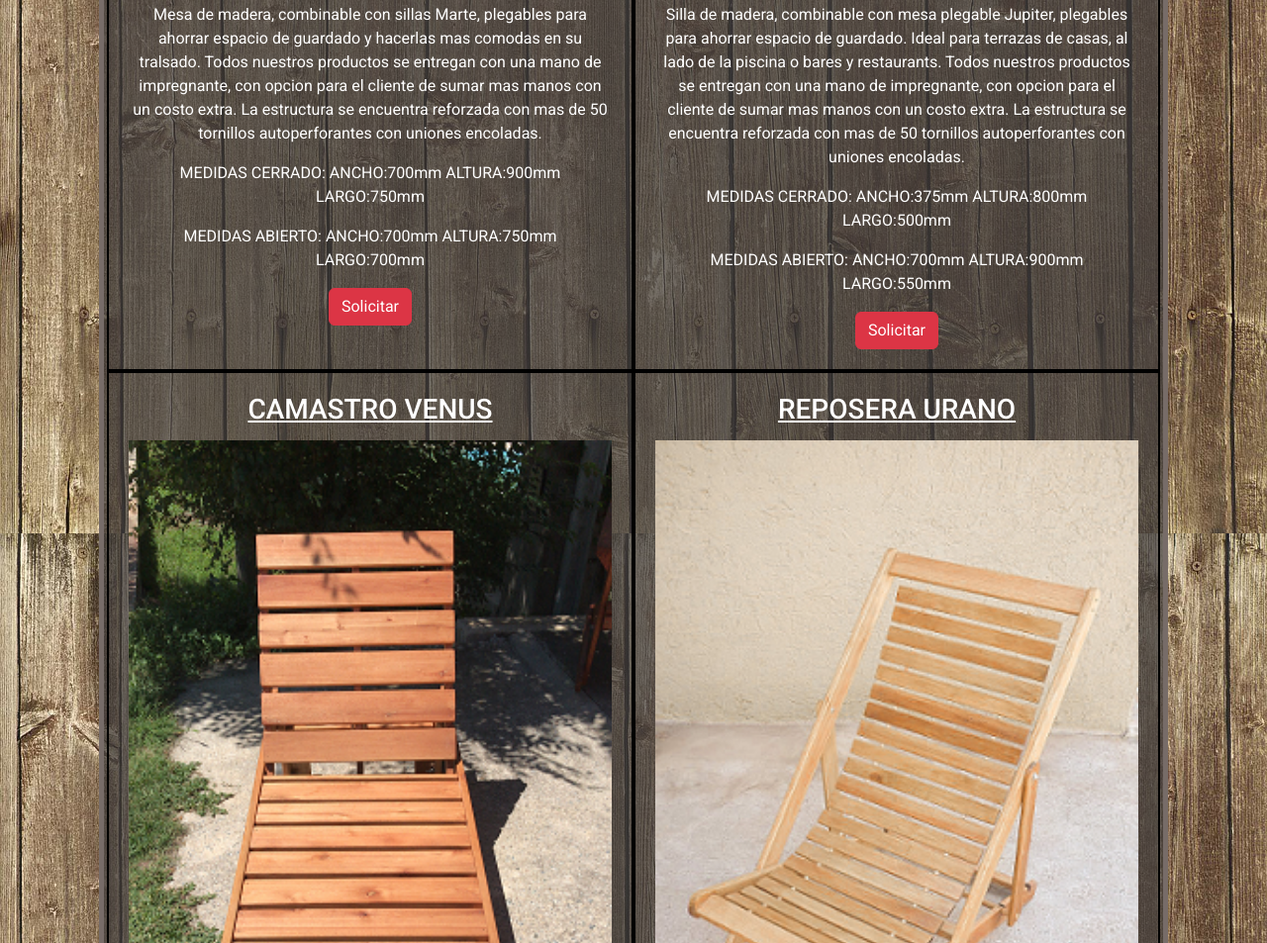
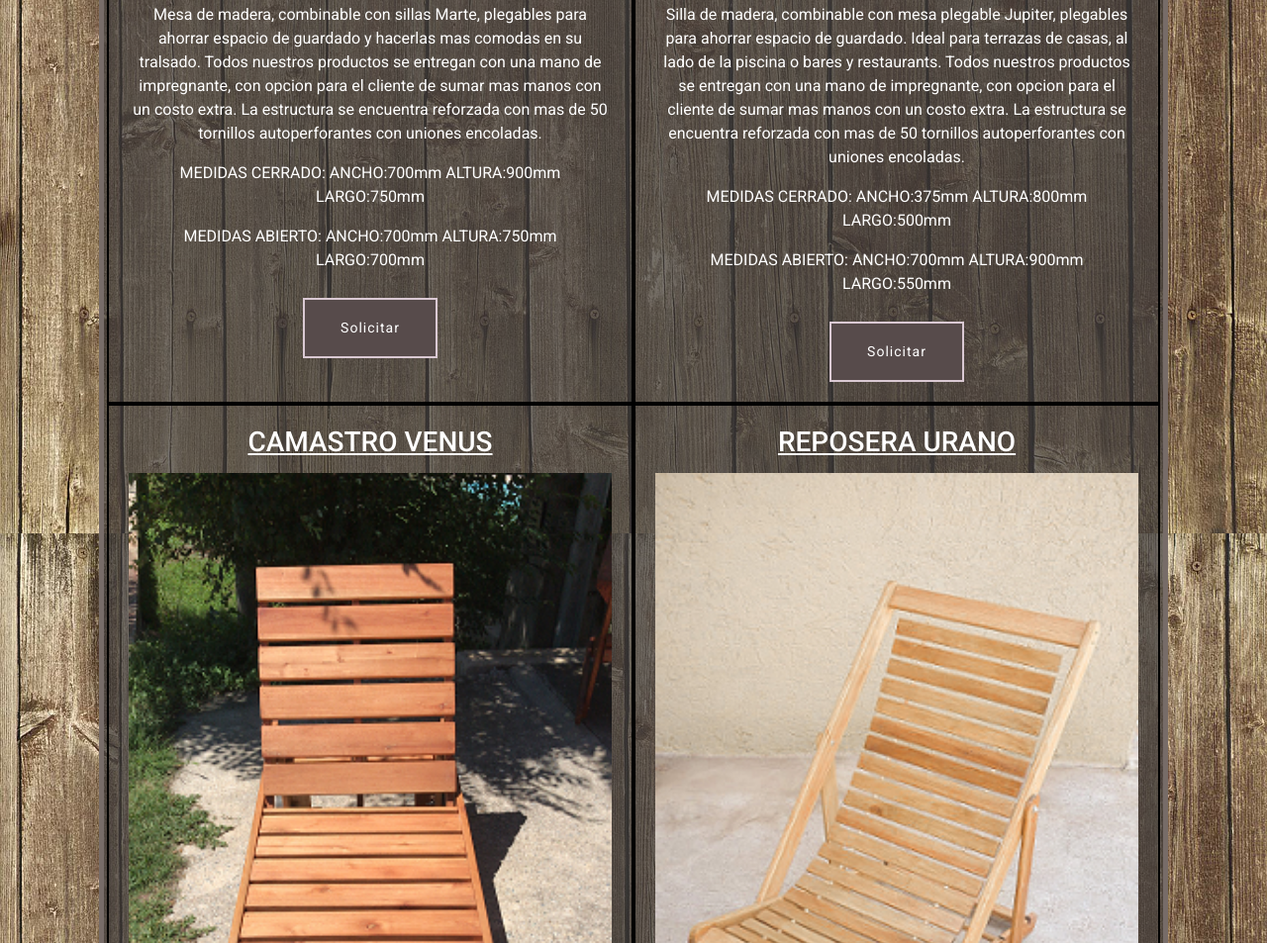
Before and after one commit to tatovagliente/PF-VAGLIENTE, a plain HTML site: page pages/productos.html in a window 1280 px wide. Shown: the part 1167-2120 px from the top of the page at 99% size. Drawn offline with nearby package versions, Linux system fonts and the light colour scheme.

Commit message:
Agrego animacion a botones Solicitar

```diff
--- a/pages/productos.html
+++ b/pages/productos.html
@@ -60,7 +60,7 @@
                 </p>
                 <p>MEDIDAS CERRADO: ANCHO:700mm ALTURA:900mm LARGO:750mm</p>
                 <p>MEDIDAS ABIERTO: ANCHO:700mm ALTURA:750mm LARGO:700mm</p>
-                <a href="./contacto.html" class="btn btn-danger">Solicitar</a>
+                <a href="./contacto.html" class="btn botonsol">Solicitar</a>
             </article>
 
             <article class="col-sn4 col-md-6">
@@ -70,7 +70,7 @@
                 </p>
                 <p>MEDIDAS CERRADO: ANCHO:375mm ALTURA:800mm LARGO:500mm</p>
                 <p>MEDIDAS ABIERTO: ANCHO:700mm ALTURA:900mm LARGO:550mm</p>
-                <a href="./contacto.html" class="btn btn-danger">Solicitar</a>
+                <a href="./contacto.html" class="btn botonsol">Solicitar</a>
             </article>
 
             <article class="col-sn4 col-md-6">
@@ -80,7 +80,7 @@
                 </p>
                 <p>MEDIDAS CERRADO: ANCHO:580mm ALTURA:320mm LARGO:1650mm</p>
                 <p>MEDIDAS ABIERTO: ANCHO:580mm ALTURA:320mm LARGO:1850mm</p>
-                <a href="../pages/contacto.html" class="btn btn-danger">Solicitar</a>
+                <a href="../pages/contacto.html" class="btn botonsol">Solicitar</a>
             </article>
 
             <article class="col-sn4 col-md-6">
@@ -90,7 +90,7 @@
                 </p>
                 <p>MEDIDAS CERRADO: ANCHO:700mm ALTURA:900mm LARGO:750mm</p>
                 <p>MEDIDAS ABIERTO: ANCHO:700mm ALTURA:750mm LARGO:700mm</p>
-                <a href="../pages/contacto.html" class="btn btn-danger">Solicitar</a>
+                <a href="../pages/contacto.html" class="btn botonsol">Solicitar</a>
             </article>
             </div>
         </div>
--- a/sass/estilos.scss
+++ b/sass/estilos.scss
@@ -146,6 +146,28 @@ font-family:  $font2;
     }
     /* FIN PRODUCTOS */
 
+/* INICIA SERVICIOS */
+
+.btn {
+    background-color: #574b4b;
+    color: #FFF;
+    border: 2px solid rgb(218, 201, 211);
+    border-radius: 0px;
+    padding: 18px 36px;
+    display: inline-block;
+    font-size: 14px;
+    letter-spacing: 1px;
+    cursor: pointer;
+    box-shadow: inset 0 0 0 0 #11c8e9;
+    -webkit-transition: ease-out 0.4s;
+    -moz-transition: ease-out 0.4s;
+    transition: ease-out 0.4s;
+  }
+
+  .botonsol:hover {
+    box-shadow: inset 0 100px 0 0 #3285c9;
+  }
+
 .botonsol{
     margin-top: 10px;
 }
```
Also changed, not shown: pages/servicios.html (+2 -2 lines), css/estilos.css, 1 other file.
